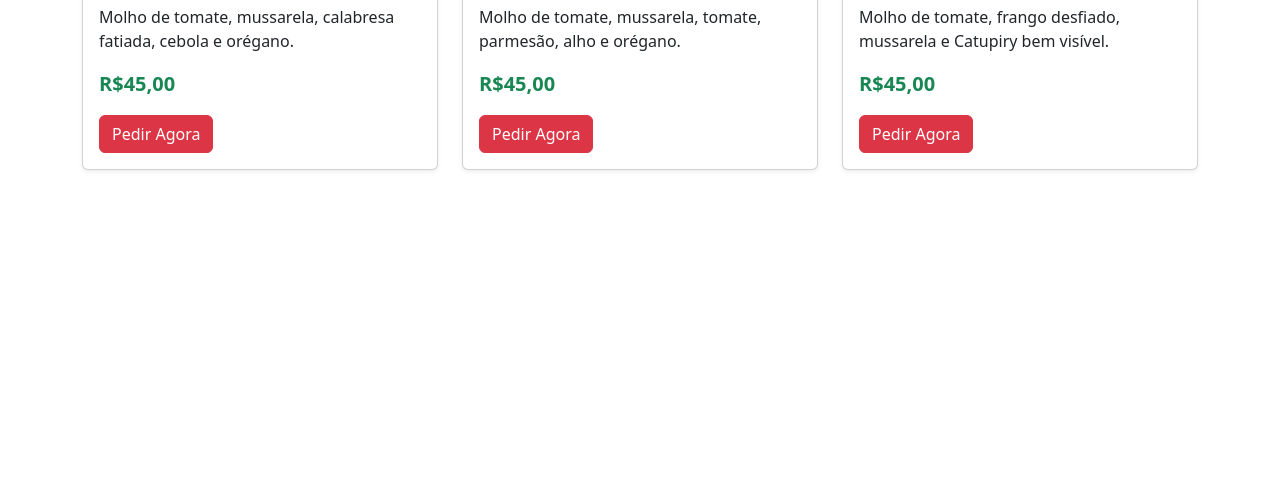
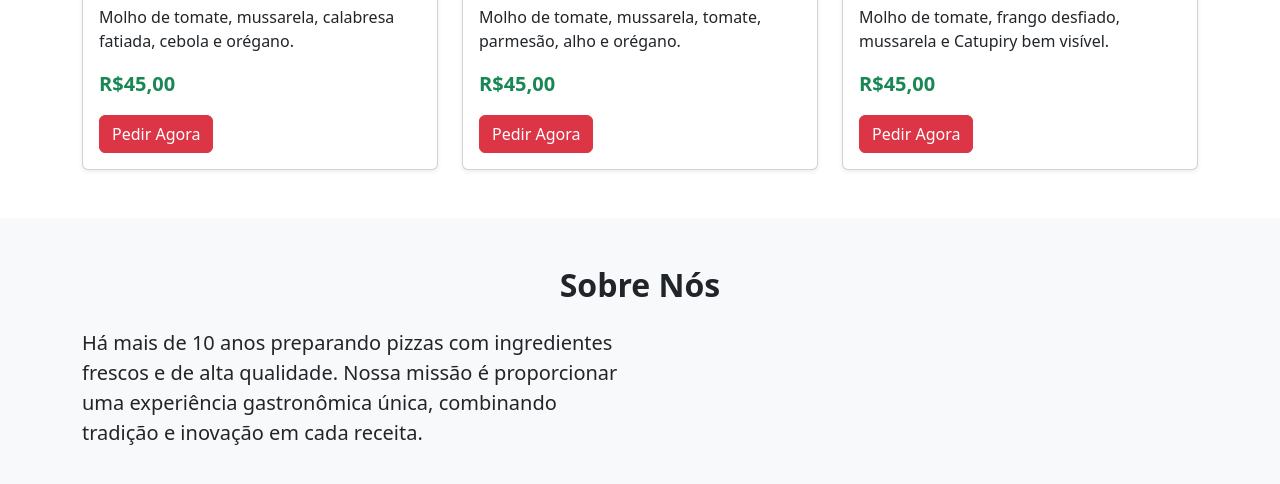
Before and after one commit to VictorFreitasDev/Pizzaria_Bootstrap, a plain HTML site: page index.html in a window 1280 px wide. Shown: the part 878-1362 px from the top of the page. Before the commit the page ends 1096 px from the top, so only its background shows below. Drawn offline with nearby package versions, Linux system fonts and the light colour scheme.

Commit message:
feat: add sobre

```diff
--- a/index.html
+++ b/index.html
@@ -204,9 +204,26 @@
             </div>
 
         </div>
+    </section>
 
+    <!--SOBRE-->
 
-    </section>
+    <section id="sobre" class="bg-light py-5">
+        <div class="container">
+            <h2 class="text-center fw-bold mb-4">
+                Sobre Nós
+            </h2>
+
+            <div class="row align-items-center">
+                <div class="col-md-6 text">
+                    <p class="lead">
+                        Há mais de 10 anos preparando pizzas com ingredientes frescos e de alta qualidade.
+                        Nossa missão é proporcionar uma experiência gastronômica única, combinando tradição e inovação em cada receita.
+                    </p>
+                </div>
+            </div>
+        </div>
+
 </body>
 
 </html>
```
Also changed, not shown: 1 other file.
